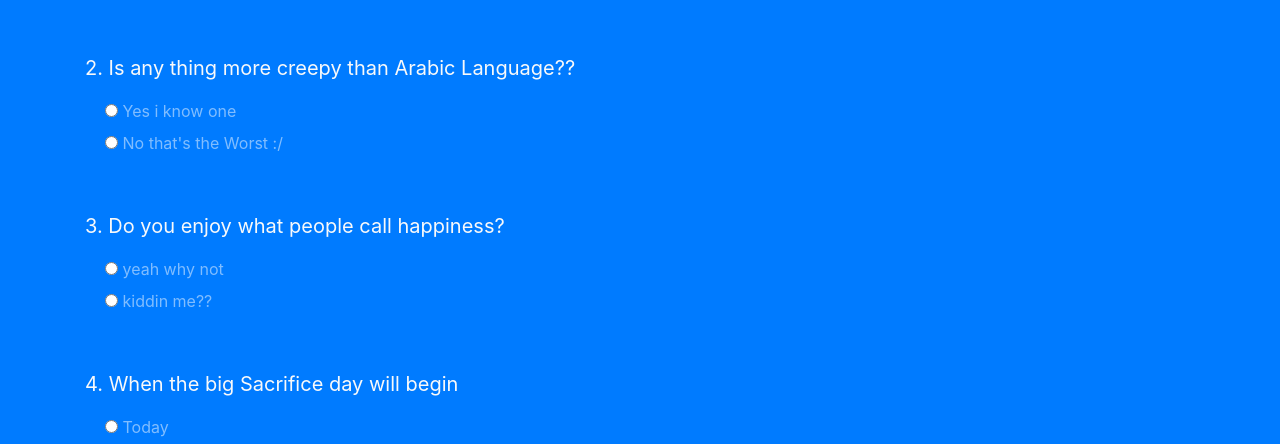
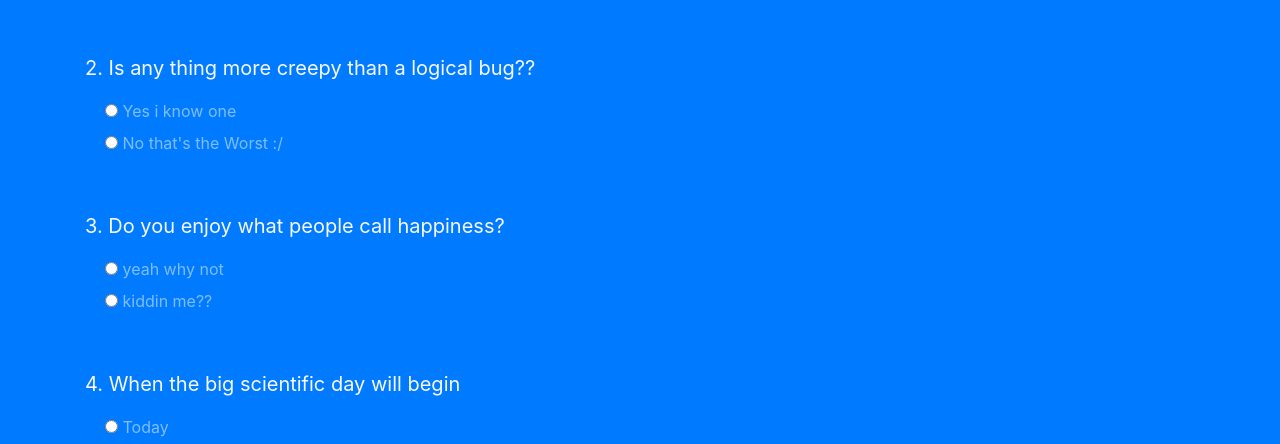
Before and after one commit to aminimani35/simple-online-test, a plain HTML site: page index.html in a window 1280 px wide. Shown: the part 414-858 px from the top of the page. Drawn offline with nearby package versions, Linux system fonts and the light colour scheme.

```diff
--- a/index.html
+++ b/index.html
@@ -52,7 +52,7 @@
           <!-- q2 -->
           <div class="my-5">
             <p class="lead font-weight-normal">
-              2. Is any thing more creepy than Arabic Language??
+              2. Is any thing more creepy than a logical bug??
             </p>
             <div class="form-check text-white-50">
               <input type="radio" name="q2" value="A" />
@@ -84,7 +84,7 @@
           <!-- q4 -->
           <div class="my-5">
             <p class="lead font-weight-normal">
-              4. When the big Sacrifice day will begin
+              4. When the big scientific day will begin
             </p>
             <div class="form-check text-white-50">
               <input type="radio" name="q4" value="A" />
```
